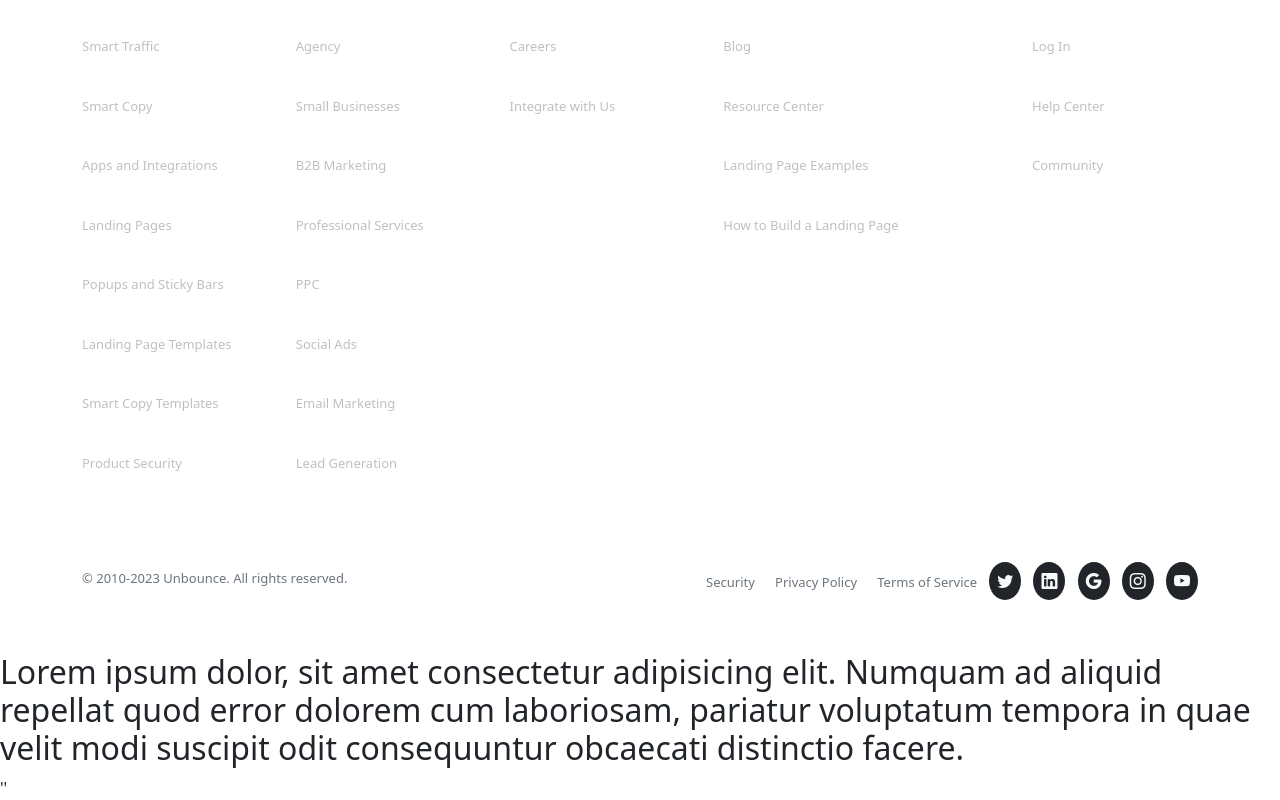
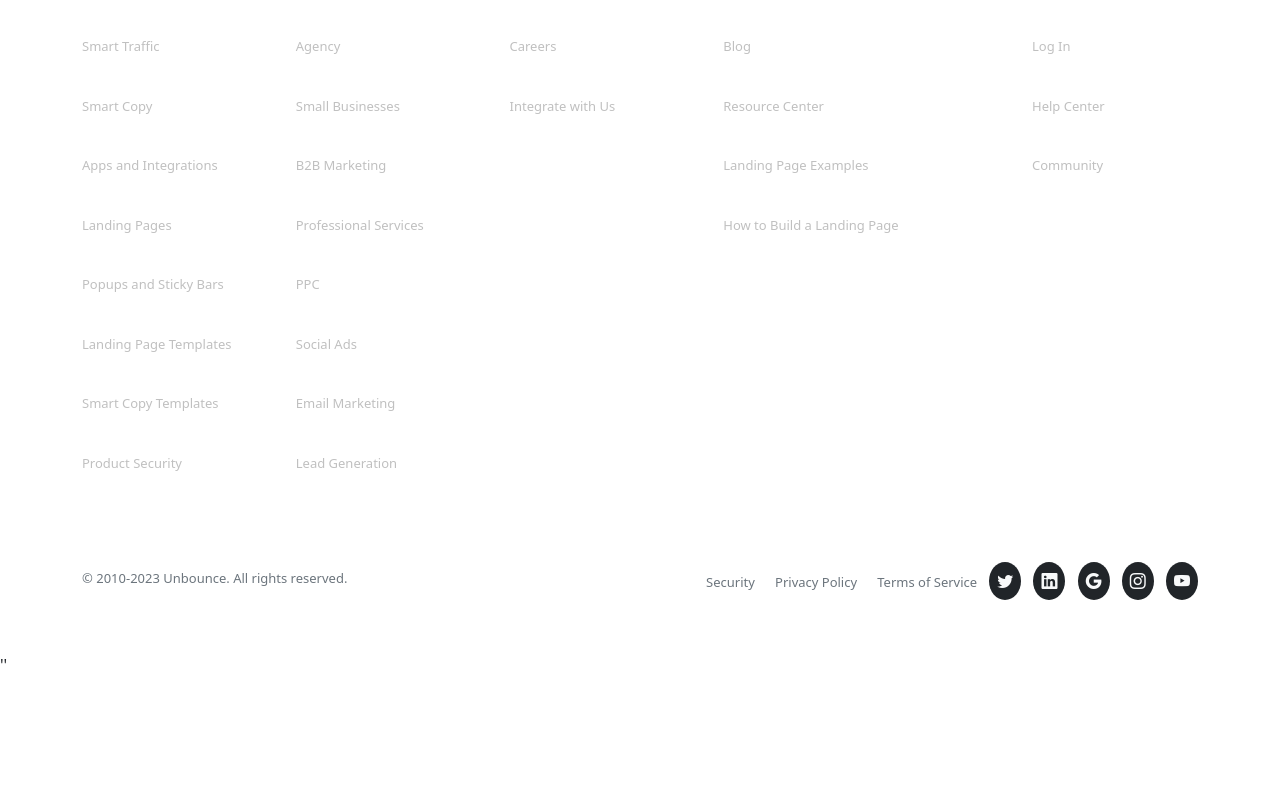
Before and after one commit to irfanhaider06/unbounce-template, a plain HTML site: page index.html in a window 1280 px wide. Shown: the part 3636-4436 px from the top of the page. After the commit the page ends 4313 px from the top, so only its background shows below. Drawn offline with nearby package versions, Linux system fonts and the light colour scheme.

Commit message:
changes2

```diff
--- a/index.html
+++ b/index.html
@@ -722,9 +722,7 @@
 
 
 
-    <h2>Lorem ipsum dolor, sit amet consectetur adipisicing elit. Numquam ad aliquid repellat quod error dolorem cum
-        laboriosam, pariatur voluptatum tempora in quae velit modi suscipit odit consequuntur obcaecati distinctio
-        facere.</h2>
+
 
 
 
```
